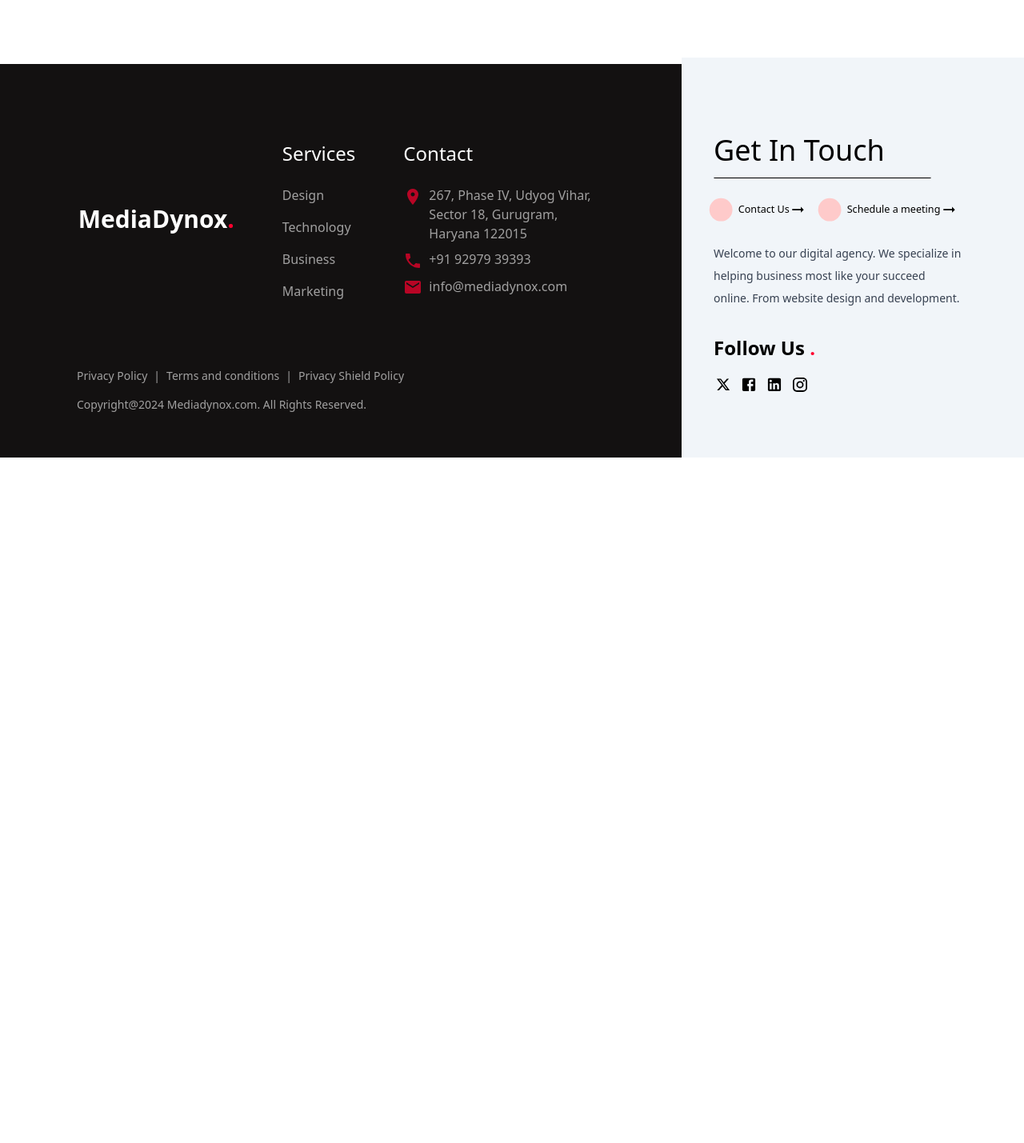
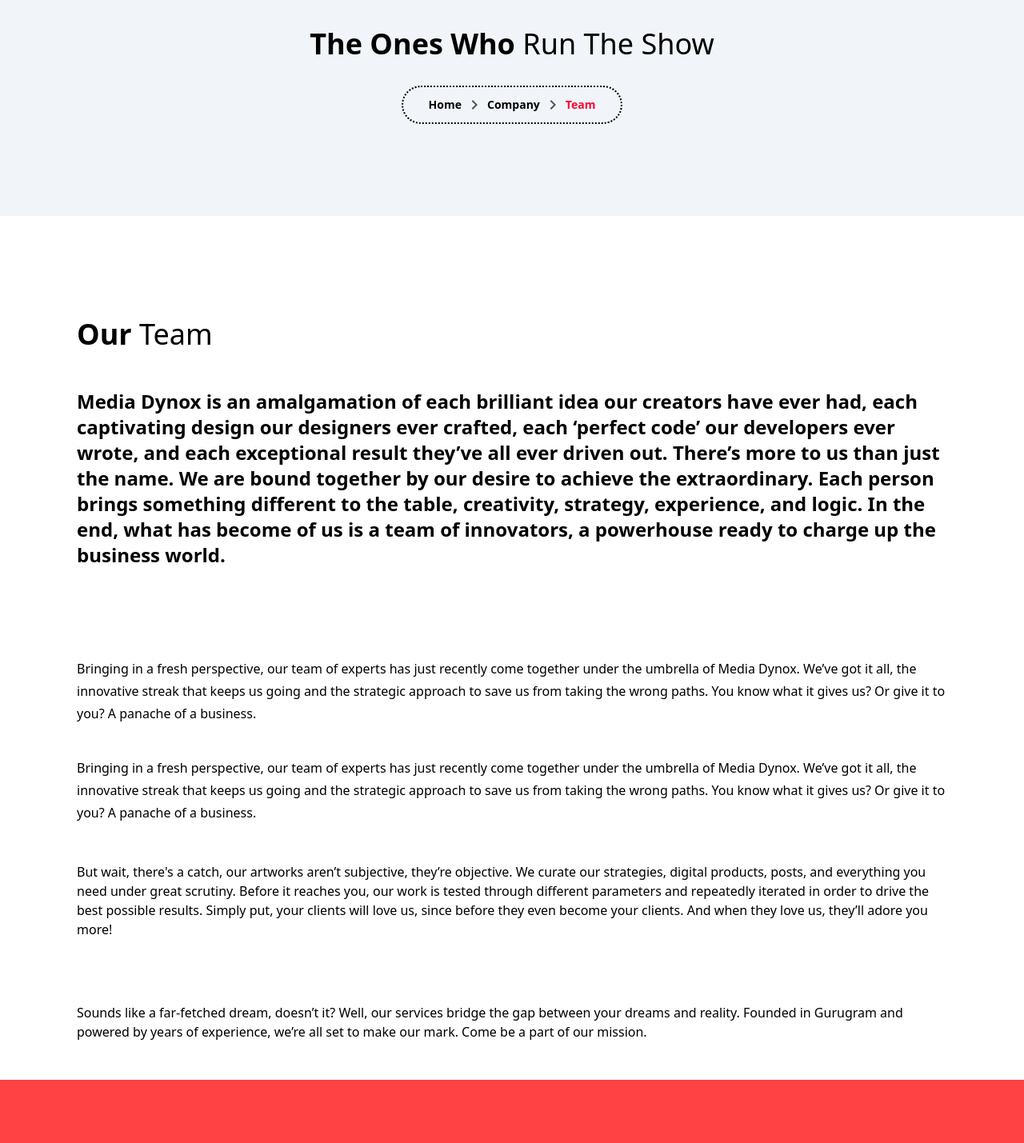
Before and after one commit to rkcoola792/media-dynox-revamped, a React (Vite) app: page /team in a window 1280 px wide. Shown: the part 180-1609 px from the top of the page at 80% size. Before the commit the page ends 800 px from the top, so only its background shows below. Built offline with nearby package versions, Linux system fonts and the light colour scheme; the HTML template or start-up script is replaced by a standard one.

Commit message:
team page created

```diff
--- a/src/components/Pages/Company/Team/Team.jsx
+++ b/src/components/Pages/Company/Team/Team.jsx
@@ -1,12 +1,43 @@
 import React from 'react'
+import { Section1 } from '../../Marketing/Section1'
+import Section5 from '../../../Homepage/Section5';
+import Section2 from '../../Marketing/Section2';
 
 const Team = () => {
   return (
-    <div>
-      Team
-
+    <div className="team">
+      <Section1
+        heading="The Ones Who "
+        subheading="Run The Show"
+        first="Home"
+        second="Company"
+        third="Team"
+      ></Section1>
+      <Section2
+        heading="Our "
+        subheading="Team"
+        firstParagraph="Media Dynox is an amalgamation of each brilliant idea our creators have ever had, each captivating design our designers ever crafted, each ‘perfect code’ our developers ever wrote, and each exceptional result they’ve all ever driven out. There’s more to us than just the name. We are bound together by our desire to achieve the extraordinary. Each person brings something different to the table, creativity, strategy, experience, and logic. In the end, what has become of us is a team of innovators, a powerhouse ready to charge up the business world."
+        secondParagraph="Bringing in a fresh perspective, our team of experts has just recently come together under the umbrella of Media Dynox. We’ve got it all, the innovative streak that keeps us going and the strategic approach to save us from taking the wrong paths. You know what it gives us? Or give it to you? A panache of a business."
+        thirdParagraph="For us, it’s not marketing, or let’s say not JUST marketing, it’s art."
+      ></Section2>
+      <p className="sm:px-24  px-8 ">
+        But wait, there's a catch, our artworks aren’t subjective, they’re
+        objective. We curate our strategies, digital products, posts, and
+        everything you need under great scrutiny. Before it reaches you, our
+        work is tested through different parameters and repeatedly iterated in
+        order to drive the best possible results. Simply put, your clients will
+        love us, since before they even become your clients. And when they love
+        us, they’ll adore you more!
+      </p>
+      <p className="sm:px-24  sm:mt-20 px-8 ">
+        Sounds like a far-fetched dream, doesn’t it? Well, our services bridge
+        the gap between your dreams and reality. Founded in Gurugram and powered
+        by years of experience, we’re all set to make our mark. Come be a part
+        of our mission.
+      </p>
+      <Section5></Section5>
     </div>
-  )
+  );
 }
 
 export default Team
--- a/src/components/Pages/Company/Work/Work.jsx
+++ b/src/components/Pages/Company/Work/Work.jsx
@@ -1,11 +1,18 @@
 import React from 'react'
+import { Section1 } from '../../Marketing/Section1'
 
 const Work = () => {
   return (
-    <div>
-      Work
+    <div className="work">
+      <Section1
+        heading="How We Make "
+        subheading="The Magic Happen"
+        first="Home"
+        second="Company"
+        third="Work"
+      ></Section1>
     </div>
-  )
+  );
 }
 
 export default Work
```
